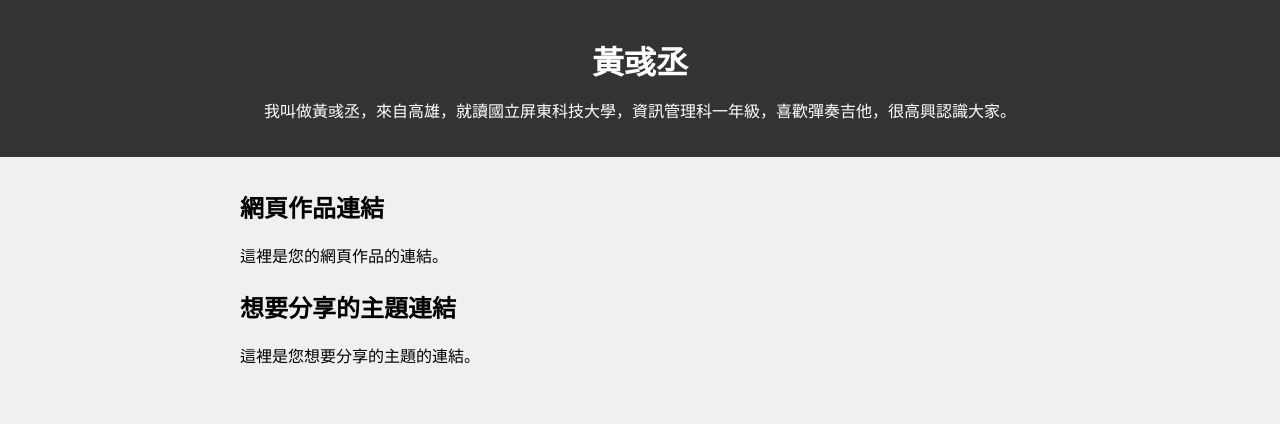
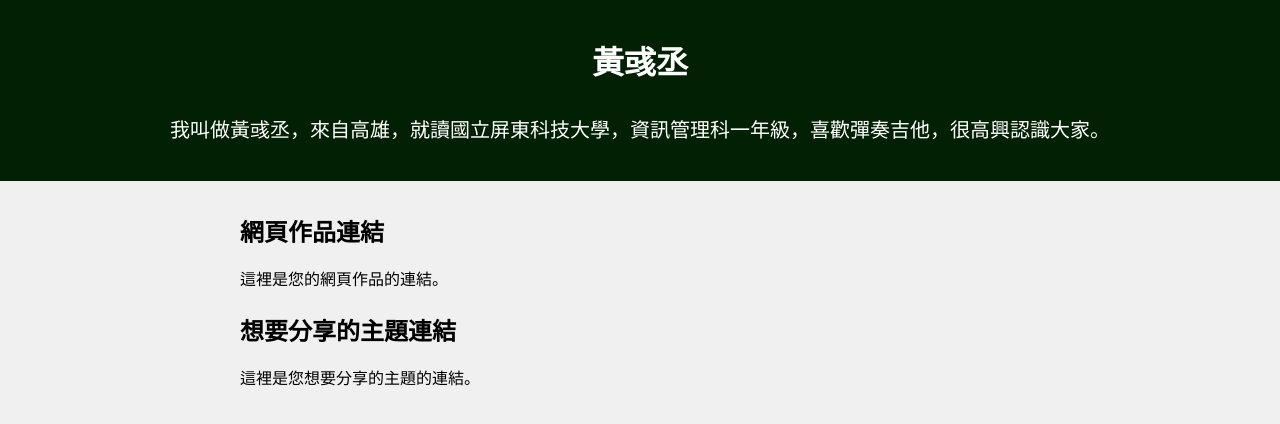
Before and after one commit to B11256022/B11256022.github.io, a plain HTML site: page index.html in a window 1280 px wide. Drawn offline with Linux system fonts and the light colour scheme.

Commit message:
第二次提交

```diff
--- /dev/null
+++ b/1.css
@@ -0,0 +1,36 @@
+body {
+    font-family: Arial, sans-serif;
+    margin: 0;
+    padding: 0;
+    background-color: #f0f0f0;
+}
+
+header {
+    background-color: #022004;
+    color: #fff;
+    text-align: center;
+    padding: 1rem 0;
+}
+
+.container {
+    max-width: 800px;
+    margin: 2rem auto;
+    padding: 0 1rem;
+}
+
+h1 {
+    text-align: center;
+    margin-bottom: 2rem;
+}
+
+p {
+    line-height: 1.5;
+}
+
+a {
+    color: #333;
+}
+header>p{
+
+font-size: 20px;
+}
--- a/index.html
+++ b/index.html
@@ -4,46 +4,7 @@
     <meta charset="UTF-8">
     <meta name="viewport" content="width=device-width, initial-scale=1.0">
     <title>關於黃彧丞的自我介紹</title>
-    <style>
-        body {
-            font-family: Arial, sans-serif;
-            margin: 0;
-            padding: 0;
-            background-color: #f0f0f0;
-        }
-
-        header {
-            background-color: #333;
-            color: #fff;
-            text-align: center;
-            padding: 1rem 0;
-        }
-
-        .container {
-            max-width: 800px;
-            margin: 2rem auto;
-            padding: 0 1rem;
-        }
-
-        h1 {
-            text-align: center;
-            margin-bottom: 1rem;
-        }
-
-        p {
-            line-height: 1.6;
-        }
-
-        a {
-            color: #333;
-        }
-
-        @media only screen and (max-width: 600px) {
-            .container {
-                padding: 0 0.5rem;
-            }
-        }
-    </style>
+    <link rel="StyleSheet" href="1.css">
 </head>
 <body>
     <header>
```
